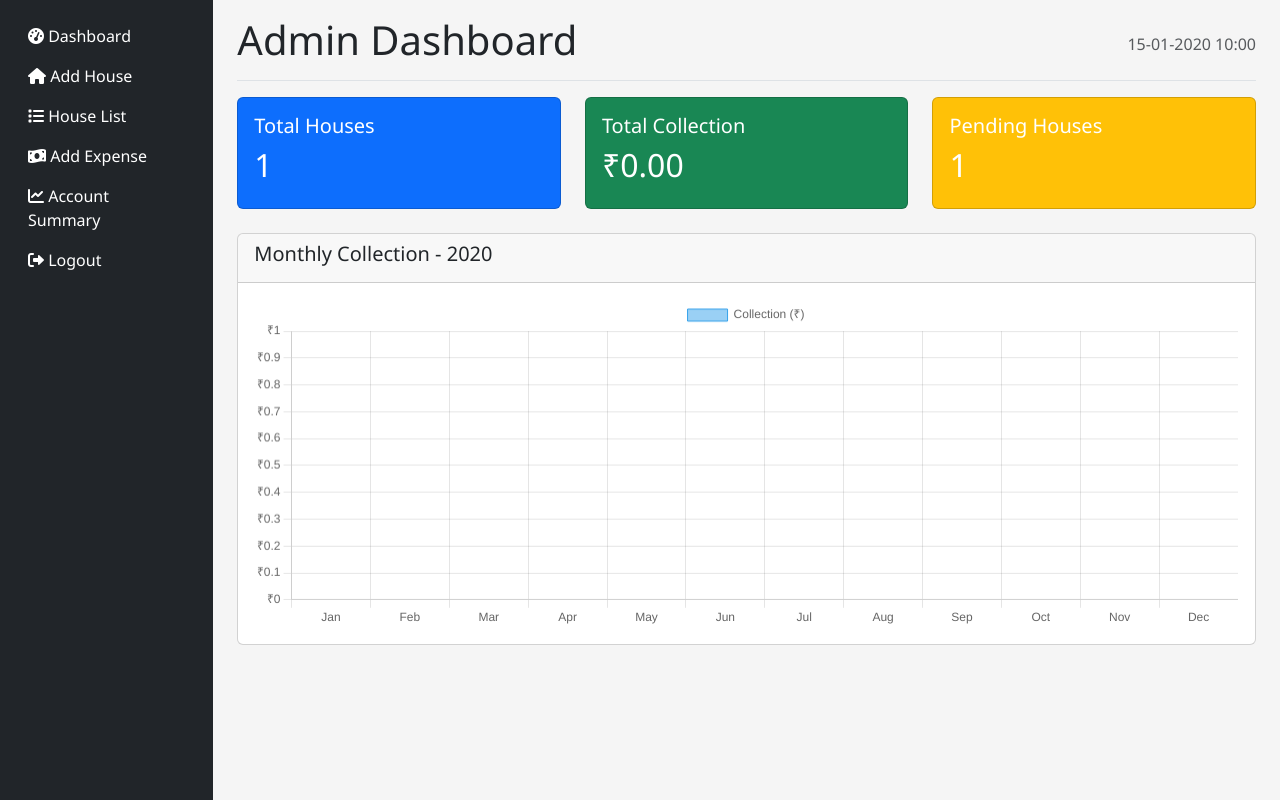
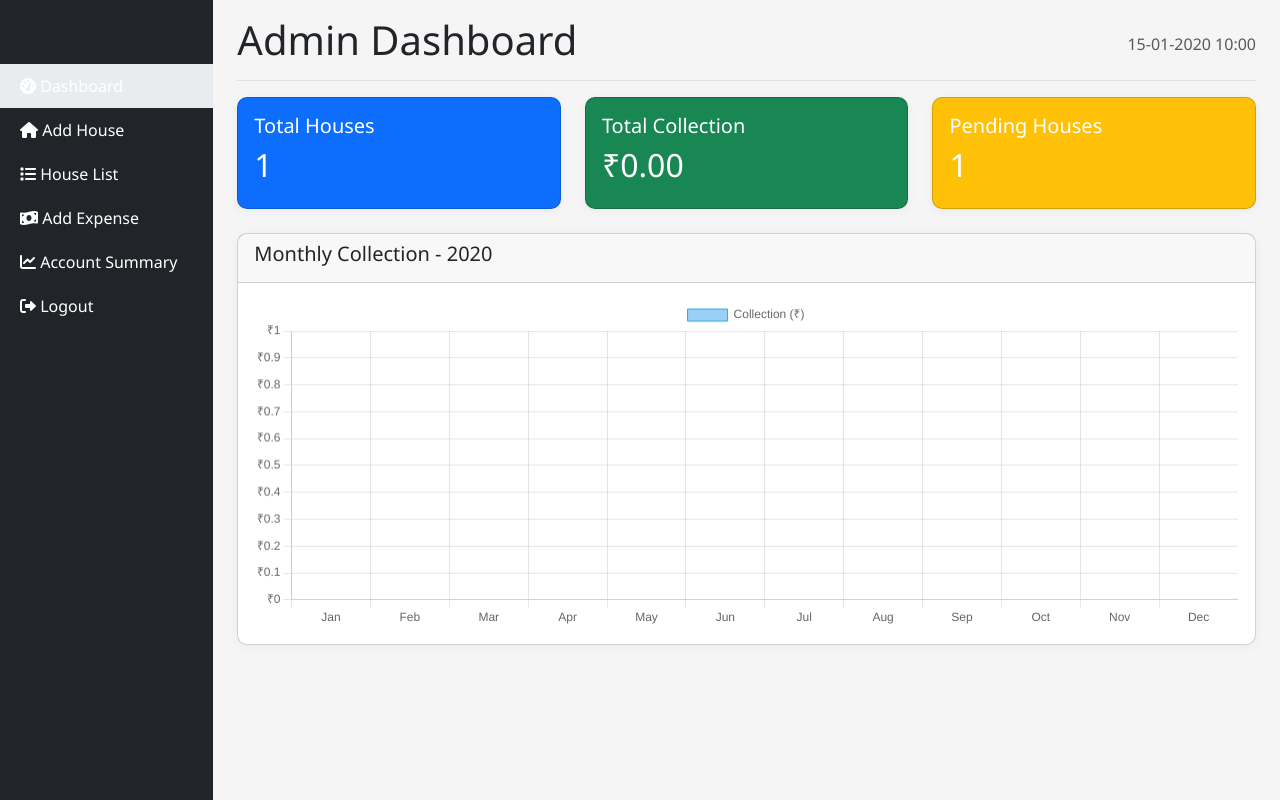
Before and after one commit to chettankaushal-creator/society-khushal-enclave, a Flask app: template admin/templates/admin/dashboard.html in a window 1280 px wide. Run offline with Flask 3, Linux system fonts and the light colour scheme; the template is opened without the code that fills it: most values are stand-ins (such as "Sample title", 1, 10 or a date in 2020).

Commit message:
Enhance sidebar and card styles in CSS

```diff
--- a/static/css/style.css
+++ b/static/css/style.css
@@ -10,4 +10,101 @@
     top: 0;
     bottom: 0;
     left: 0;
-    z-index:
+    z-index: 100;
+    padding: 48px 0 0;
+    box-shadow: inset -1px 0 0 rgba(0, 0, 0, .1);
+}
+
+.sidebar .nav-link {
+    font-weight: 500;
+    color: #333;
+    padding: 10px 20px;
+    transition: all 0.3s;
+}
+
+.sidebar .nav-link:hover {
+    background-color: #e9ecef;
+}
+
+.sidebar .nav-link.active {
+    color: #007bff;
+    background-color: #e9ecef;
+}
+
+/* Cards */
+.card {
+    border-radius: 10px;
+    box-shadow: 0 2px 10px rgba(0,0,0,0.05);
+    transition: transform 0.3s;
+}
+
+.card:hover {
+    transform: translateY(-3px);
+}
+
+/* Tables */
+.table {
+    background: white;
+    border-radius: 10px;
+    overflow: hidden;
+}
+
+.table th {
+    background-color: #f8f9fa;
+    border-bottom: 2px solid #dee2e6;
+}
+
+/* Status Badges */
+.badge-pending {
+    background-color: #ffc107;
+    color: #856404;
+}
+
+.badge-approved {
+    background-color: #28a745;
+    color: white;
+}
+
+.badge-rejected {
+    background-color: #dc3545;
+    color: white;
+}
+
+.badge-checked_in {
+    background-color: #17a2b8;
+    color: white;
+}
+
+.badge-checked_out {
+    background-color: #6c757d;
+    color: white;
+}
+
+/* Forms */
+.form-control:focus {
+    border-color: #80bdff;
+    box-shadow: 0 0 0 0.2rem rgba(0,123,255,.25);
+}
+
+.btn-primary {
+    background-color: #007bff;
+    border-color: #007bff;
+}
+
+.btn-primary:hover {
+    background-color: #0069d9;
+    border-color: #0062cc;
+}
+
+/* Responsive */
+@media (max-width: 768px) {
+    .sidebar {
+        position: static;
+        height: auto;
+        padding-top: 0;
+    }
+
+    main {
+        margin-left: 0 !important;
+    }
+}
```
